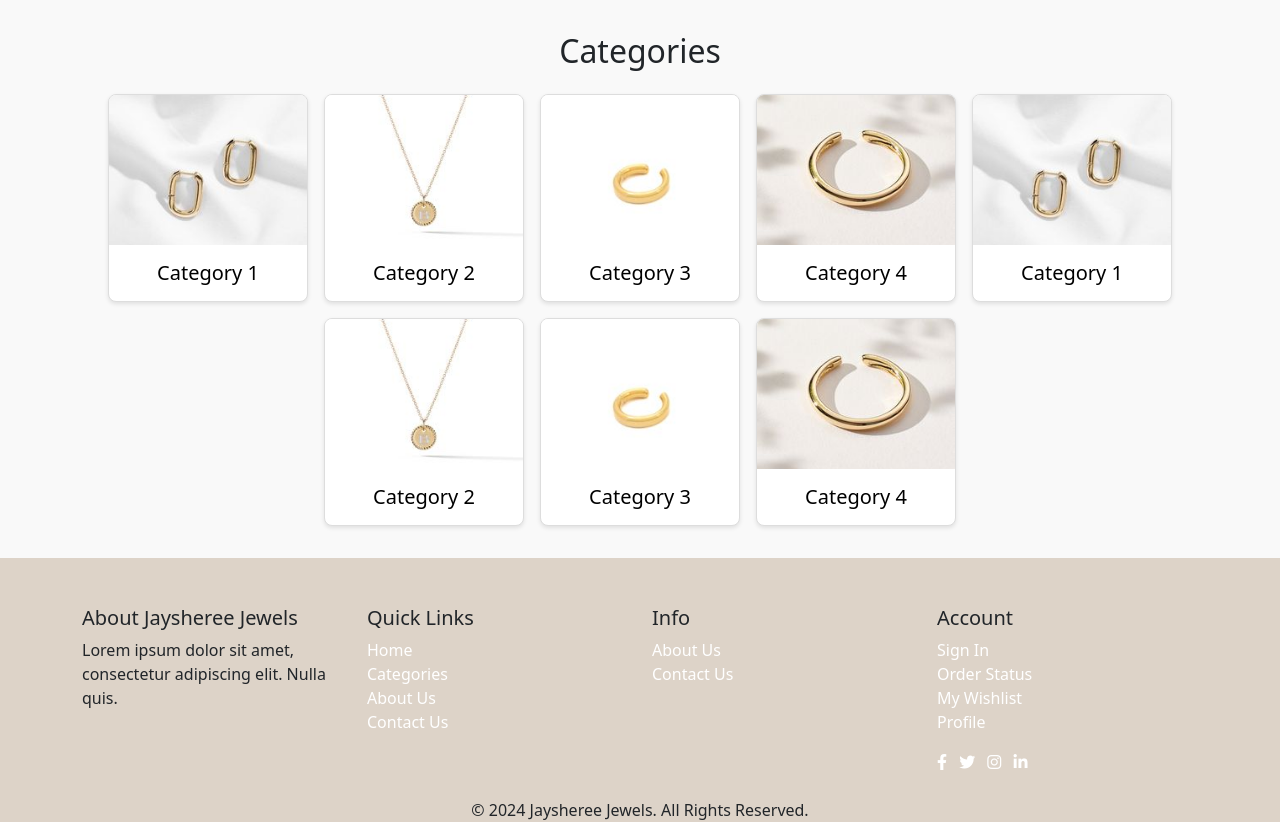
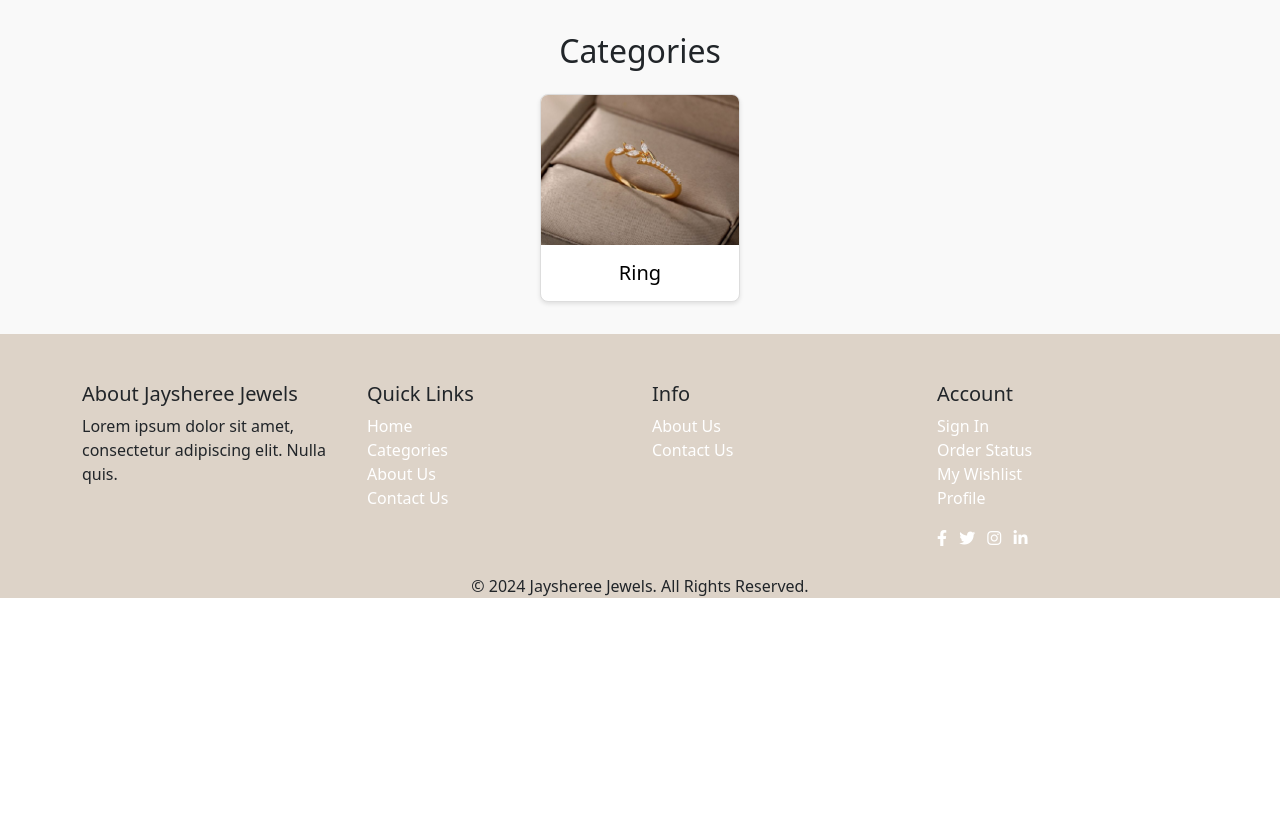
Before and after one commit to KalindiFichadia09/mca1_project-wp-new, a PHP site: page /category.php in a window 1280 px wide. Shown: the part 114-936 px from the top of the page. After the commit the page ends 712 px from the top, so only its background shows below. Run offline with PHP 8.4, Linux system fonts and the light colour scheme; data comes from the database, SQL or seed files in the repository.

Commit message:
category show(user)

```diff
--- a/conn.php
+++ b/conn.php
@@ -4,7 +4,7 @@
 
 	if($con)
 	{
-		echo "doneeeeeeeee.............";
+		// echo "doneeeeeeeee.............";
 	}
 	else
 	{
--- a/user/category.php
+++ b/user/category.php
@@ -1,59 +1,27 @@
 <?php
-    include('header.php');
+include_once 'header.php';
+include_once '../conn.php';
 ?>
 
 <!-- categories-start -->
 <section class="popular-categories">
   <h2>Categories</h2>
   <div class="categories-container">
+    <?php
+    $q = "select * from category_tbl where c_status='Active' ";
+    $result = mysqli_query($con, $q);
+    while ($r = mysqli_fetch_assoc($result)) {
+      ?>
     <a href="product.php">
       <div class="category">
-          <img src="../images/category1.jpg" alt="Category 1">
-          <h3>Category 1</h3>
+          <img src="<?php echo
+            $r['c_image']; ?>" alt="<?php echo $r['c_name']; ?>">
+          <h3><?php echo $r['c_name']; ?></h3>
       </div>
     </a>
-    <a href="product.php">
-      <div class="category">
-          <img src="../images/category2.jpg" alt="Category 1">
-          <h3>Category 2</h3>
-      </div>
-    </a>
-    <a href="product.php">
-      <div class="category">
-          <img src="../images/category3.jpg" alt="Category 1">
-          <h3>Category 3</h3>
-      </div>
-    </a>
-    <a href="product.php">
-      <div class="category">
-          <img src="../images/category4.jpg" alt="Category 1">
-          <h3>Category 4</h3>
-      </div>
-    </a>
-    <a href="product.php">
-      <div class="category">
-          <img src="../images/category1.jpg" alt="Category 1">
-          <h3>Category 1</h3>
-      </div>
-    </a>
-    <a href="product.php">
-      <div class="category">
-          <img src="../images/category2.jpg" alt="Category 1">
-          <h3>Category 2</h3>
-      </div>
-    </a>
-    <a href="product.php">
-      <div class="category">
-          <img src="../images/category3.jpg" alt="Category 1">
-          <h3>Category 3</h3>
-      </div>
-    </a>
-    <a href="product.php">
-      <div class="category">
-          <img src="../images/category4.jpg" alt="Category 1">
-          <h3>Category 4</h3>
-      </div>
-    </a>
+    <?php
+    }
+    ?>
   </div>
 </section>
  <!-- categories-end -->
```
Also changed, not shown: user/index.php (+17 -29 lines).
